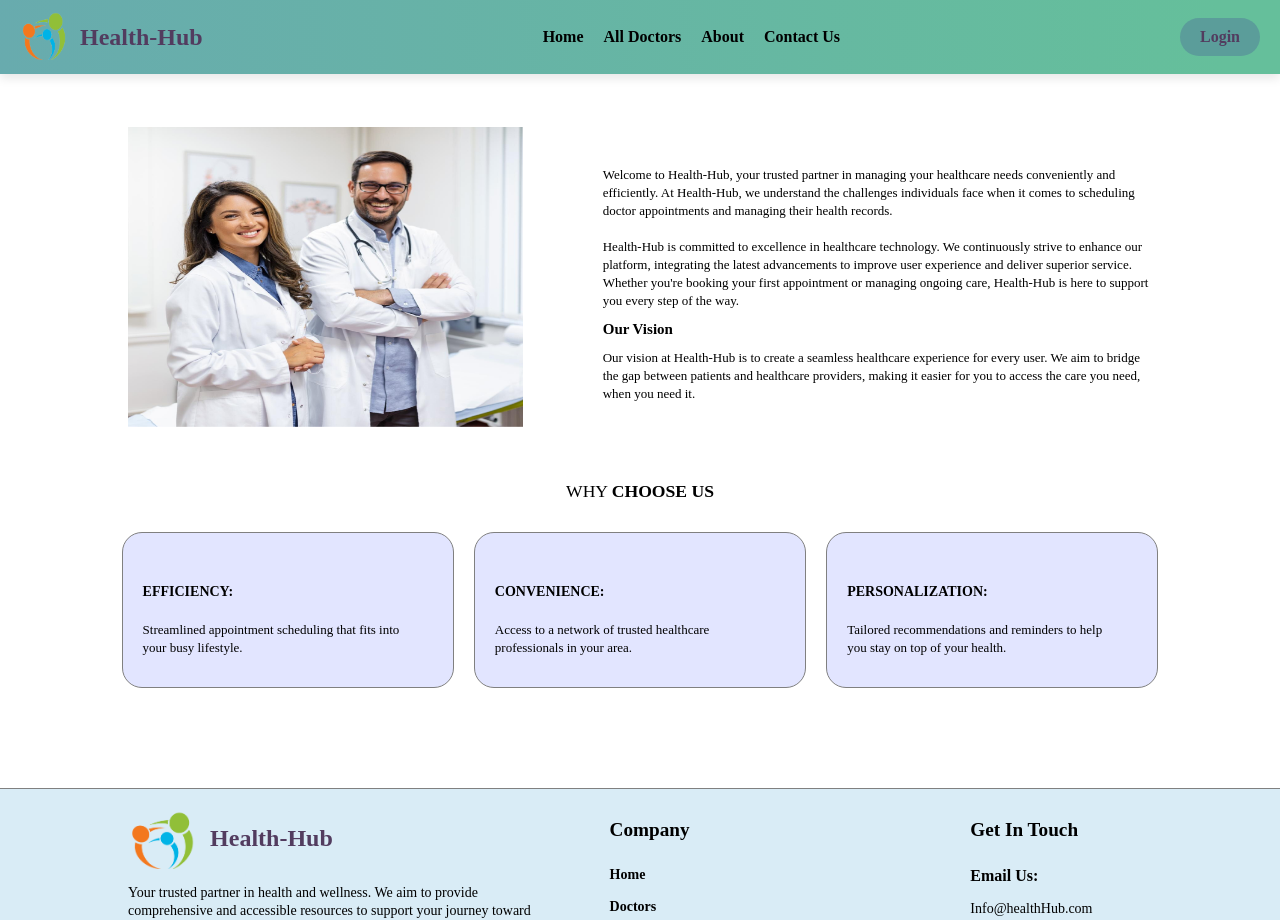
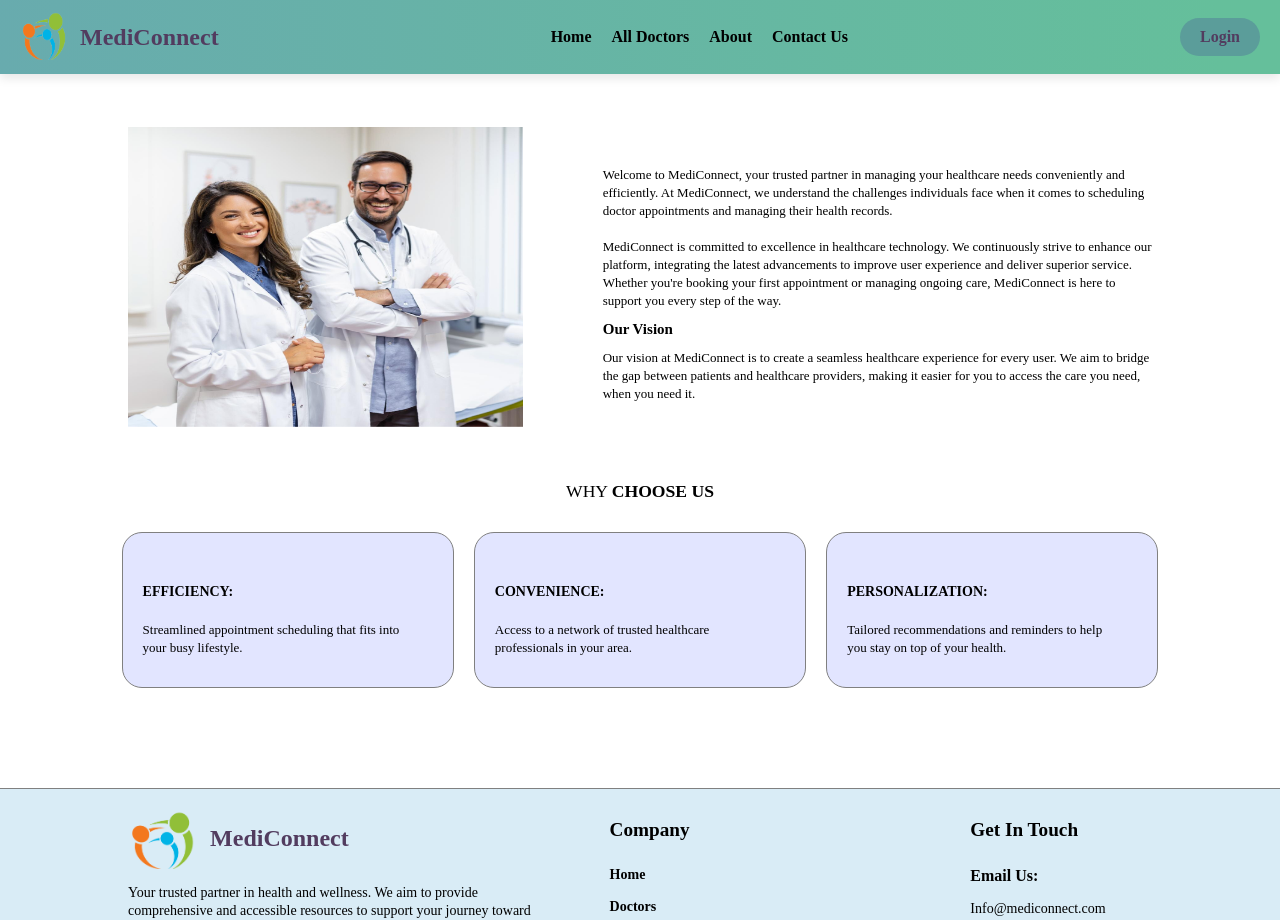
Before and after one commit to aneesrehman89/Doctor-appointment-website, a React (Create React App) app in the folder frontend/: page /about in a window 1280 px wide. Shown: the top 920 px of the page. Built offline with nearby package versions, Linux system fonts and the light colour scheme.

Commit message:
updating project name

```diff
--- a/frontend/public/index.html
+++ b/frontend/public/index.html
@@ -24,7 +24,7 @@
       work correctly both with client-side routing and a non-root public URL.
       Learn how to configure a non-root public URL by running `npm run build`.
     -->
-    <title>Health Hub</title>
+    <title>MediConnect</title>
   </head>
   <body>
     <noscript>You need to enable JavaScript to run this app.</noscript>
--- a/frontend/src/components/Footer.jsx
+++ b/frontend/src/components/Footer.jsx
@@ -15,7 +15,7 @@ const Footer = () => {
      <div className="content-container">
       <div className='footer-logo'>
        <img src={logo} alt="health-icon" />
-       <h2>Health-Hub</h2>
+       <h2>MediConnect</h2>
       </div>
       <p> Your trusted partner in health and wellness. We aim to provide comprehensive and accessible resources to support your journey toward a healthier, happier life. Connect with us for expert guidance, updates, and tools tailored to your needs. </p>
       <div className="container-logo">
@@ -39,7 +39,7 @@ const Footer = () => {
       <div className="your-info">
        <h3>Get In Touch</h3>
        <h4>Email Us:</h4>
-       <p>Info@healthHub.com</p>
+       <p>Info@mediconnect.com</p>
        <h4>Phone:</h4>
        <p>+44 (0)800 511 5586 (UK)</p>
       </div>
--- a/frontend/src/components/Header.jsx
+++ b/frontend/src/components/Header.jsx
@@ -30,9 +30,9 @@ const Header = () => {
 
       <div className='header-logo'>
         <Link to='/'>
-          <img src={logo} alt='Health Hub Logo' />
+          <img src={logo} alt='MediConnect Logo' />
         </Link>
-        <h2>Health-Hub</h2>
+        <h2>MediConnect</h2>
       </div>
 
       <nav className='header-list'>
--- a/frontend/src/pages/About.jsx
+++ b/frontend/src/pages/About.jsx
@@ -13,11 +13,11 @@ const About = () => {
       <img src={AI} alt="about-img" />
      </div>
      <div className="about-content">
-      <p>Welcome to Health-Hub, your trusted partner in managing your healthcare needs conveniently and efficiently. At Health-Hub, we understand the challenges individuals face when it comes to scheduling doctor appointments and managing their health records. <br /><br />
-       Health-Hub is committed to excellence in healthcare technology. We continuously strive to enhance our platform, integrating the latest advancements to improve user experience and deliver superior service. Whether you're booking your first appointment or managing ongoing care, Health-Hub is here to support you every step of the way.</p>
+      <p>Welcome to MediConnect, your trusted partner in managing your healthcare needs conveniently and efficiently. At MediConnect, we understand the challenges individuals face when it comes to scheduling doctor appointments and managing their health records. <br /><br />
+       MediConnect is committed to excellence in healthcare technology. We continuously strive to enhance our platform, integrating the latest advancements to improve user experience and deliver superior service. Whether you're booking your first appointment or managing ongoing care, MediConnect is here to support you every step of the way.</p>
 
       <p><b>Our Vision</b></p>
-      <p>Our vision at Health-Hub is to create a seamless healthcare experience for every user. We aim to bridge the gap between patients and healthcare providers, making it easier for you to access the care you need, when you need it.</p>
+      <p>Our vision at MediConnect is to create a seamless healthcare experience for every user. We aim to bridge the gap between patients and healthcare providers, making it easier for you to access the care you need, when you need it.</p>
      </div>
     </div>
 
--- a/frontend/src/pages/ContactUs.jsx
+++ b/frontend/src/pages/ContactUs.jsx
@@ -18,9 +18,9 @@ const ContactUs = () => {
             </div>
             <div id='para'>
               <p>Tel: (415) 555‑0132</p>
-              <p>Email: Info@healthHub.com</p>
+              <p>Email: Info@mediconnect.com</p>
             </div>
-            <h4>Careers at health-Hub</h4>
+            <h4>Careers at MediConnect</h4>
             <div id='para'>
               <p>Learn more about our teams and job openings.</p>
             </div>
```
